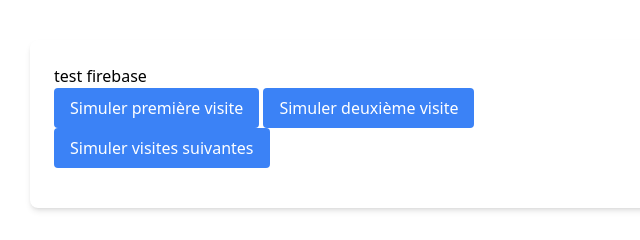
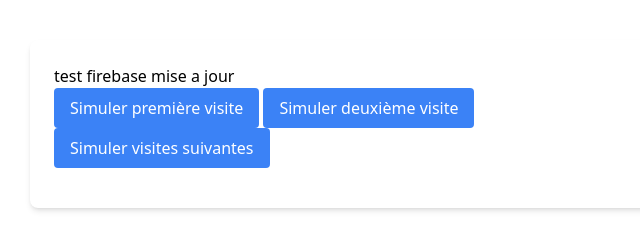
Before and after one commit to ArnaudBesse86/Renta-immo, a plain HTML site: page public/index.html in a window 1280 px wide. Shown: the full height of the page, 274-914 px from the left. Drawn offline with nearby package versions, Linux system fonts and the light colour scheme.

Commit message:
deuxieme commit firebase

```diff
--- a/public/index.html
+++ b/public/index.html
@@ -8,7 +8,7 @@
 </head>
 <body>
     <div class="max-w-2xl mx-auto bg-white p-6 rounded-lg shadow-md mt-10">
-        <h1> test firebase</h1>
+        <h1> test firebase mise a jour</h1>
         <div id="visitSimulation" class="mb-4">
             <button onclick="simulateVisit(1)" class="bg-blue-500 text-white px-4 py-2 rounded">Simuler première visite</button>
             <button onclick="simulateVisit(2)" class="bg-blue-500 text-white px-4 py-2 rounded">Simuler deuxième visite</button>
```
